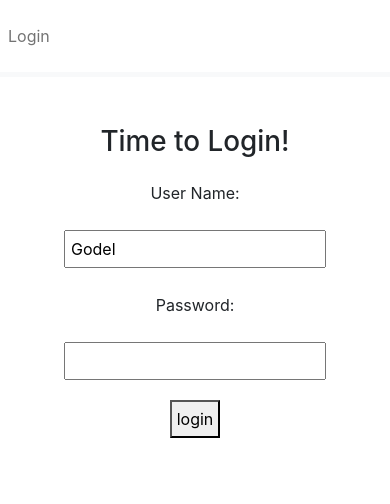
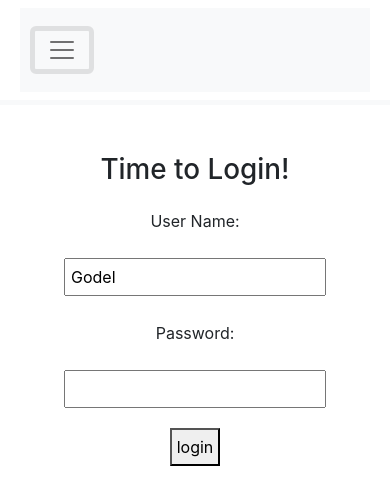
Before and after one commit to KubaRurak/EmployeeManagement, a React (Create React App) app in the folder frontend/: page / in a window 390 px wide. Shown: the top 504 px of the page. Built offline with nearby package versions, Linux system fonts and the light colour scheme; the HTML template or start-up script is replaced by a standard one.

Commit message:
react-bootstrap

```diff
--- a/frontend/package.json
+++ b/frontend/package.json
@@ -11,6 +11,7 @@
     "formik": "^2.2.9",
     "moment": "^2.29.4",
     "react": "^18.2.0",
+    "react-bootstrap": "^2.7.2",
     "react-dom": "^18.2.0",
     "react-router-dom": "^6.8.1",
     "react-scripts": "5.0.1",
--- /dev/null
+++ b/frontend/src/components/management/HeaderComponent.css
@@ -0,0 +1,17 @@
+.navbar-light .navbar-nav .nav-link:hover {
+    background-color: #79797a;
+    color: #f5f5f5;
+}
+  .nav-link {
+    margin-right: 10px;
+  }
+
+  @media (max-width: 991.98px) {
+    .navbar-nav {
+      margin-left: 0;
+    }
+
+    .nav-link {
+      margin-right: 0;
+    }
+  }
--- a/frontend/src/components/management/HeaderComponent.jsx
+++ b/frontend/src/components/management/HeaderComponent.jsx
@@ -1,5 +1,11 @@
 import {Link} from 'react-router-dom'
 import { useAuth } from './security/AuthContext'
+import Navbar from 'react-bootstrap/Navbar';
+import Container from 'react-bootstrap/Container';
+import Nav from 'react-bootstrap/Nav';
+import NavDropdown from 'react-bootstrap/NavDropdown';
+
+import './HeaderComponent.css';
 
 function HeaderComponent() {
 
@@ -12,42 +18,39 @@ function HeaderComponent() {
     }
 
     return (
-
         <header className="border-bottom border-light border-5 mb-5 p-2">
-            <div className="container">
-                <div className="row">
-                    <nav className="navbar navbar-expand-lg">
-                        <div className="collapse navbar-collapse">
-                            <ul className="navbar-nav">
-                                {isAuthenticated &&
-                                 <li className="nav-item">
-                                <Link className="nav-link" to={`/welcome/${username}`}>Home</Link>
-                                </li>}
-                                <li className="nav-item">
-                                    {isAuthenticated
-                                            && <Link className="nav-link" to="/todos">Todos</Link>}
-                                </li>
-                                <li className="nav-item">
-                                    {isAuthenticated
-                                            && <Link className="nav-link" to="/activeWorkOrders">WorkOrders</Link>}
-                                </li>
-                            </ul>
-                        </div>
-                        <ul className="navbar-nav">
-                            <li className="nav-item">
-                                {!isAuthenticated &&
-                                    <Link className="nav-link" to="/login">Login</Link> }
-                            </li>
-                            <li className="nav-item">
-                                {isAuthenticated &&
-                                    <Link className="nav-link" to="/logout" onClick={logout}>Logout</Link>}
-                            </li>
-                        </ul>
-                    </nav>
-                </div>
-            </div>
-        </header>
-
+        <Container>
+        {/* <Navbar collapseOnSelect expand="lg" bg="light">
+                <Navbar.Brand href="#">Navbar</Navbar.Brand>
+        </Navbar> */}
+        </Container>
+        <Container>
+            <Navbar collapseOnSelect expand="lg" bg="light">
+                <Navbar.Toggle aria-controls="responsive-navbar-nav" />
+                <Navbar.Collapse id="responsive-navbar-nav">
+                    <Nav className="me-auto">
+                        {isAuthenticated &&
+                        <Nav.Link as={Link} to={`/welcome/${username}`}>Home</Nav.Link>
+                        }
+                        {isAuthenticated &&
+                            <Nav.Link as={Link} to="/todos">Todos</Nav.Link>
+                        }
+                        {isAuthenticated &&
+                        <NavDropdown title="Work Orders" id="collasible-nav-dropdown">
+                            <Nav.Link as={Link} to="/activeWorkOrders" className='nav-link'>Your Work Orders</Nav.Link>
+                            <Nav.Link as={Link} to="/activeWorkOrders" className='nav-link'>All Work Orders</Nav.Link>
+                            <Nav.Link as={Link} to="/activeWorkOrders" className='nav-link'>Edit Work Orders</Nav.Link>
+                        </NavDropdown>}
+                    </Nav>
+                    <Nav>
+                        {isAuthenticated &&
+                            <Nav.Link as={Link} to="/logout" onClick={logout}>Logout</Nav.Link>
+                        }
+                    </Nav>
+                </Navbar.Collapse>
+            </Navbar>
+        </Container>
+    </header>
     )
 }
 
```
Also changed, not shown: 1 other file (tests, documents, lock files or other folders).
